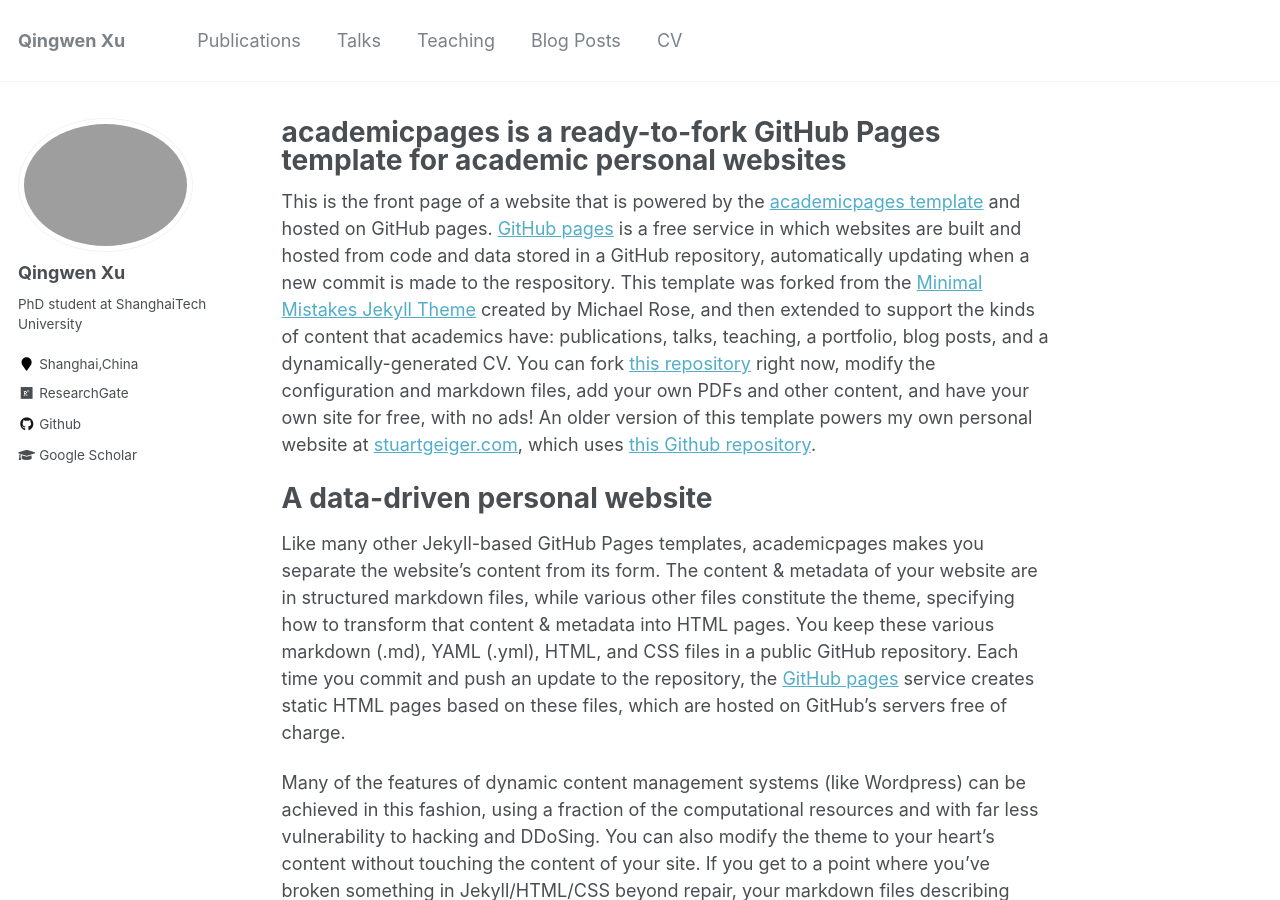
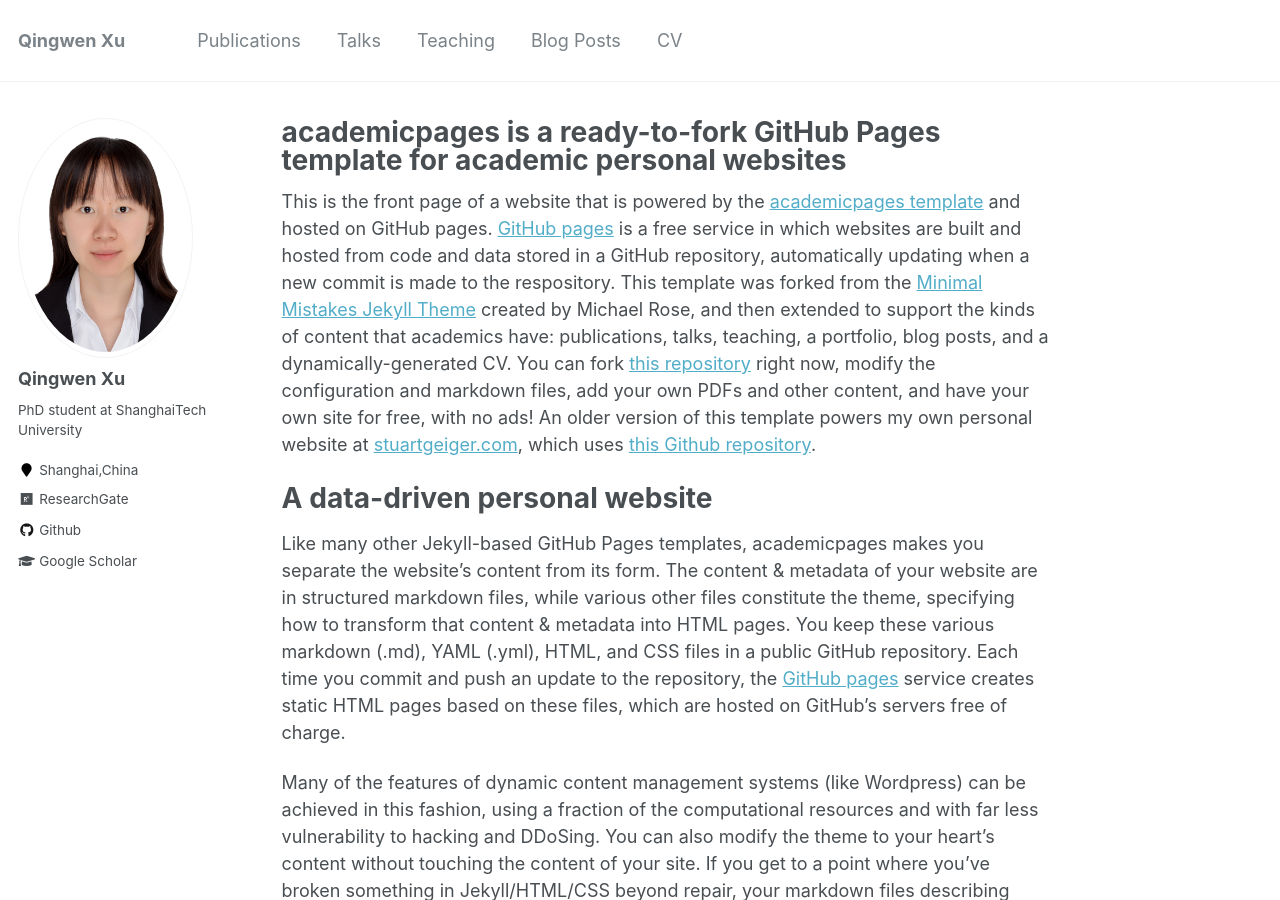
Before and after one commit to xuqingwenkk/xuqingwenkk.github.io, a Jekyll site: the page built from _pages/about.md, in a window 1280 px wide and 900 px high. Built offline with Jekyll 4.4.1, drawn with Linux system fonts in a browser that asks for light colours.

Commit message:
update figure

```diff
--- a/_config.yml
+++ b/_config.yml
@@ -81,7 +81,7 @@ analytics:
 # Site Author
 author:
   name             : "Qingwen Xu"
-  avatar           : "xuqw.png"
+  avatar           : "xuqw.jpg"
   bio              : "PhD student at ShanghaiTech University"
   location         : "Shanghai,China"
   employer         :
```
